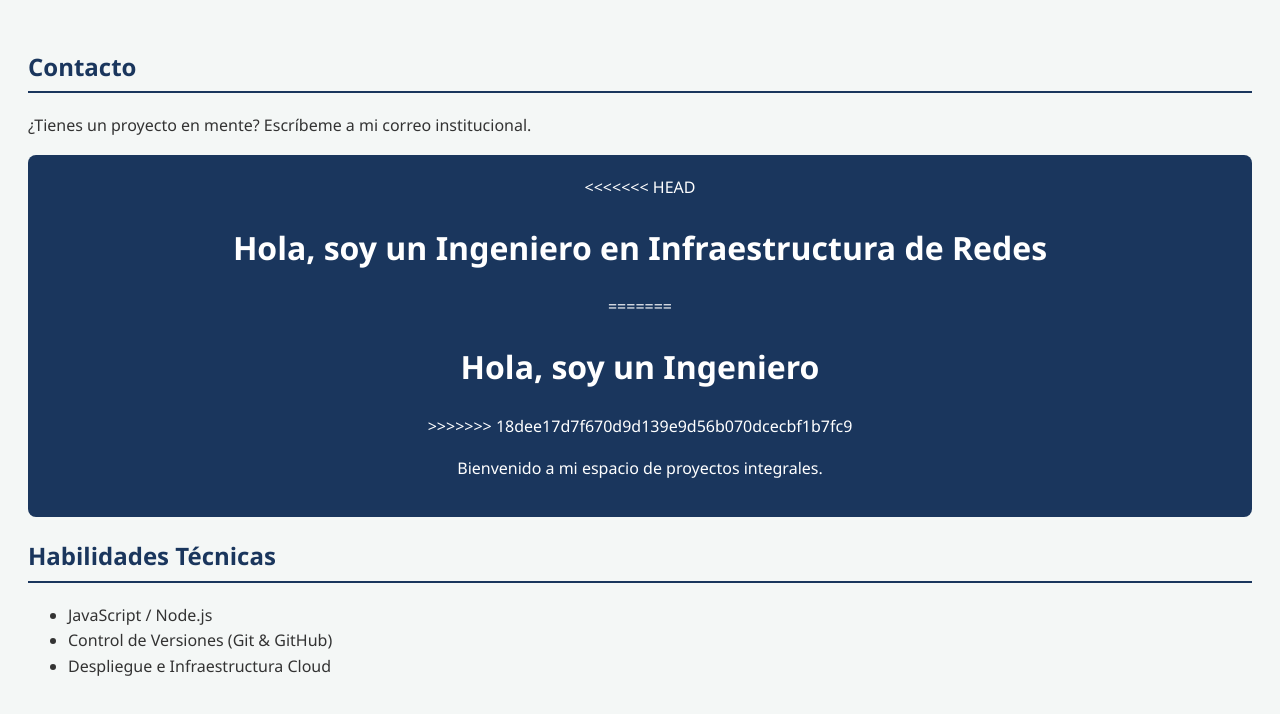
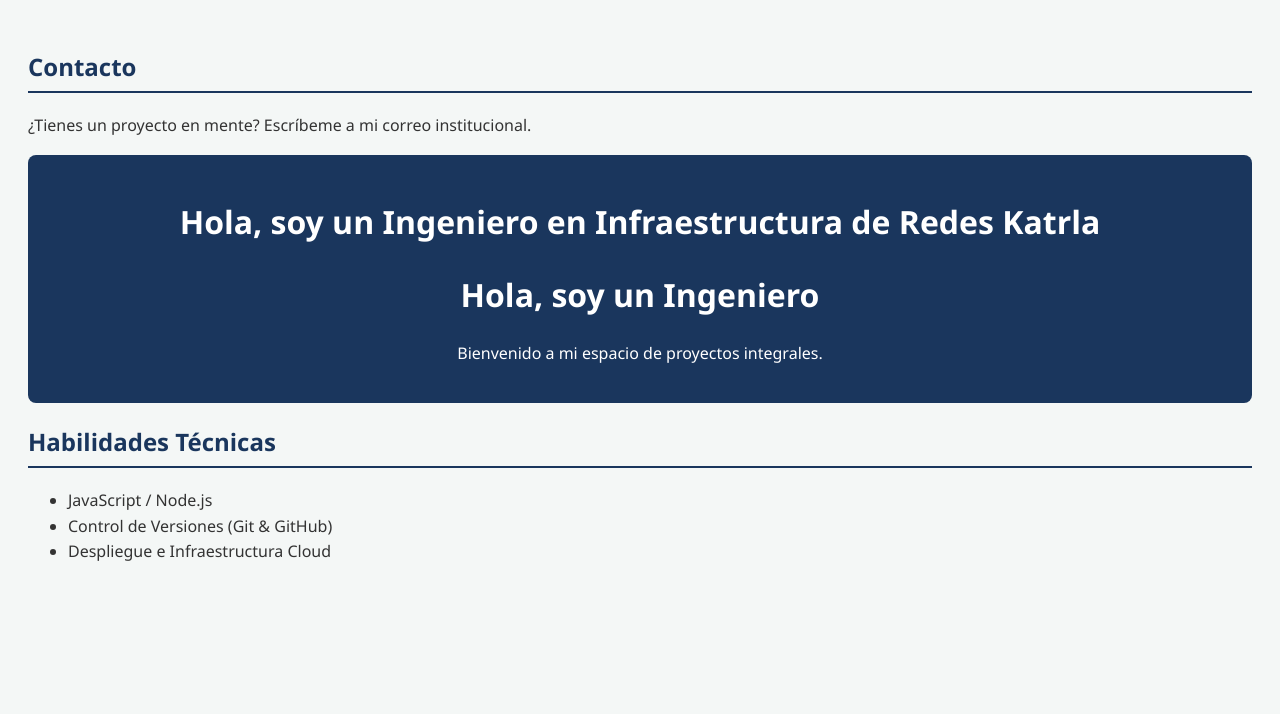
Before and after one commit to karla01109/repositorio_profesional, a plain HTML site: page index.html in a window 1280 px wide. Drawn offline with Linux system fonts and the light colour scheme.

Commit message:
fix: eliminar marcas de merge conflict

```diff
--- a/index.html
+++ b/index.html
@@ -13,11 +13,8 @@
 </section>
 <header>
 
-<<<<<<< HEAD
-<h1>Hola, soy un Ingeniero en Infraestructura de Redes</h1>
-=======
+<h1>Hola, soy un Ingeniero en Infraestructura de Redes Katrla</h1>
 <h1>Hola, soy un Ingeniero </h1>
->>>>>>> 18dee17d7f670d9d139e9d56b070dcecbf1b7fc9
 <p>Bienvenido a mi espacio de proyectos integrales. </p>
 </header>
 <main>
```
